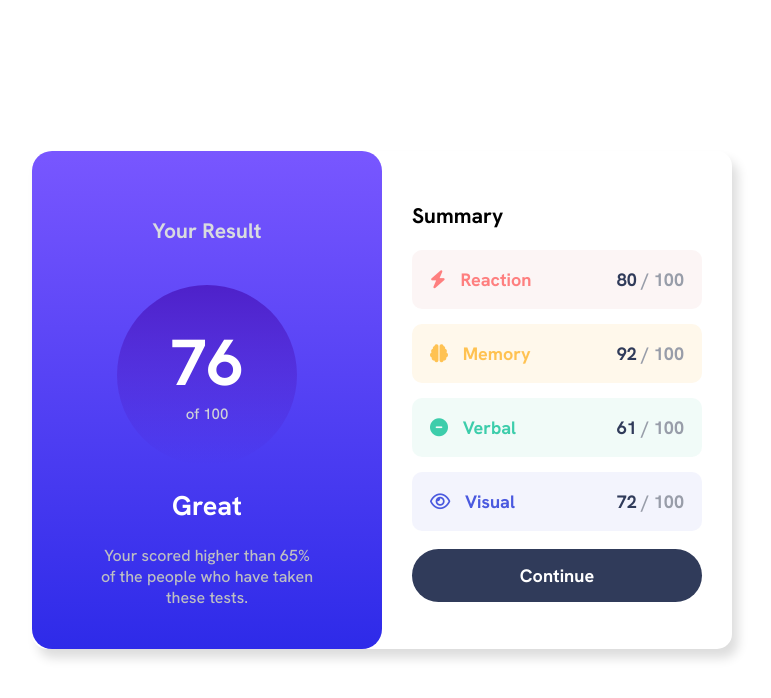
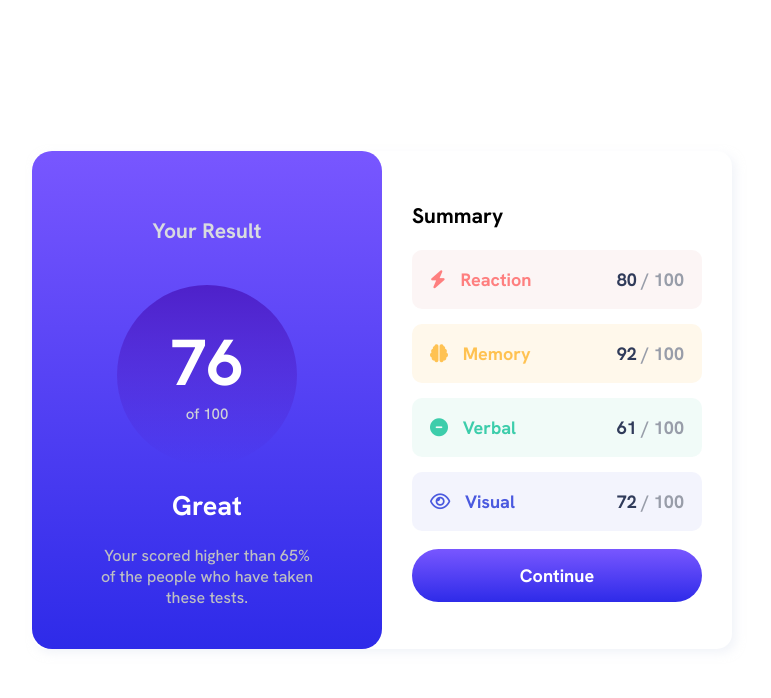
Before and after one commit to Mennatallah-Gamal/Results_summary_Component, a plain HTML site: page index.html in a window 1280 px wide. In both pictures the pointer is over the link "Continue". Shown: the whole page, without its empty margins (258-1029 px from the left). Drawn offline with Linux system fonts and the light colour scheme.

Commit message:
update css file

```diff
--- a/CSS/Style.css
+++ b/CSS/Style.css
@@ -14,7 +14,7 @@ body{
     display: flex;
     width: 700px;
     border-radius: 15px;
-    box-shadow: 6px 9px 11px 0px #ddd;
+    box-shadow: 4px 4px 10px 0px rgba(229,233,244,0.5);
 }
 .result{
     width: 50%;
@@ -106,6 +106,10 @@ body{
     text-align: center;
     border-radius: 30px;
 }
+a:hover {
+    cursor: pointer;
+    background-image: linear-gradient(to bottom,hsl(252, 100%, 67%), hsl(241, 81%, 54%));
+    }
 @media (max-width:767px){
     .container {
         flex-direction: column;
```
